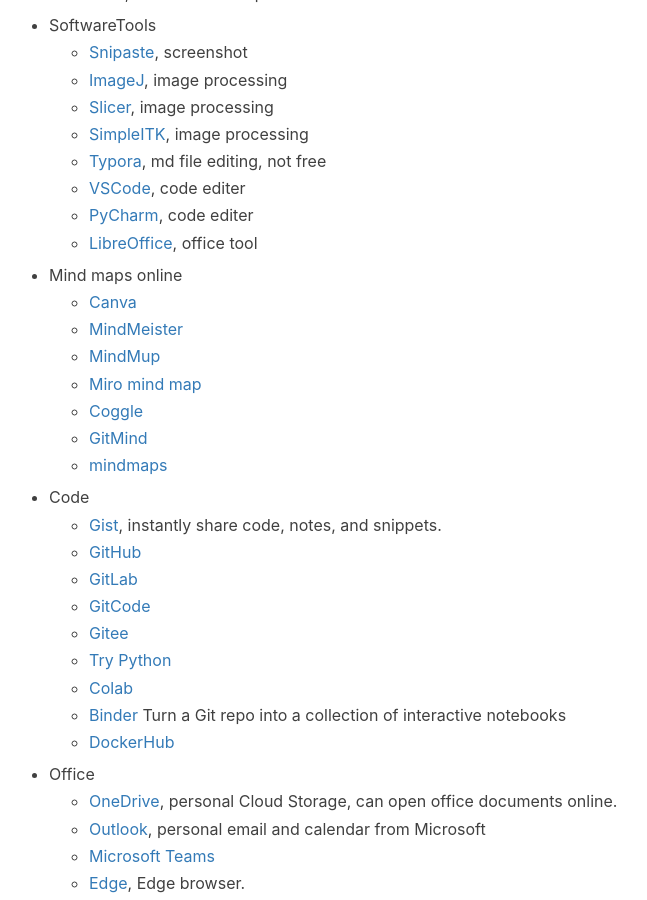
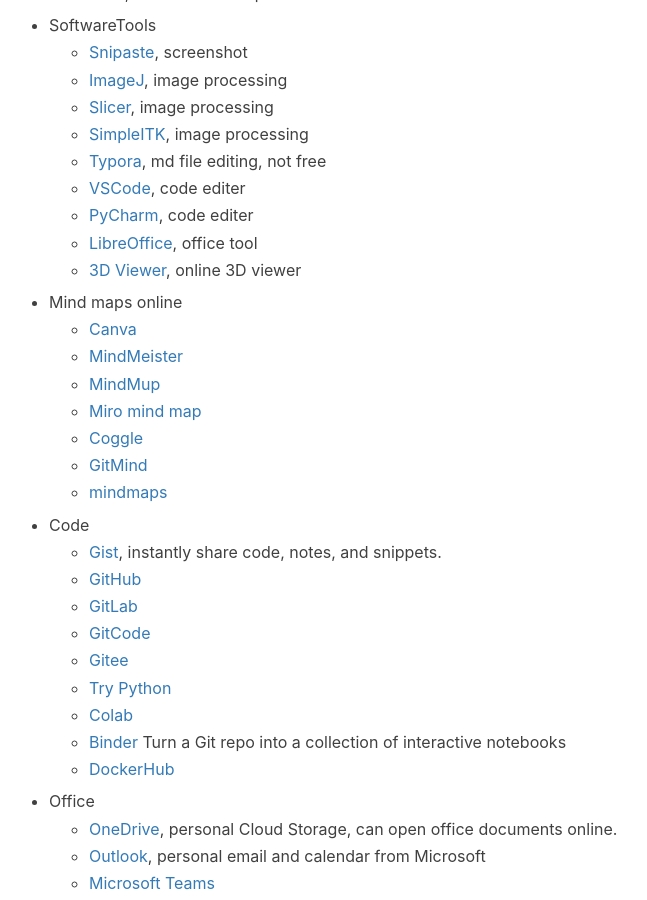
Before and after one commit to jizhang02/jizhang02.github.io, a Jekyll site: the page built from _posts/2022-09-20-productivity.markdown, in a window 1280 px wide and 900 px high, scrolled down 3557 px. Shown: the whole window, without its empty margins (256-903 px from the left). Built offline with Jekyll 4.4.1, drawn with Linux system fonts in a browser that asks for light colours; nearby versions of some CDN libraries; a script that is not in the unit is left out; comment, search, counter and statistics services are not loaded.

Commit message:
Update 2022-09-20-productivity.markdown

```diff
--- a/_posts/2022-09-20-productivity.markdown
+++ b/_posts/2022-09-20-productivity.markdown
@@ -142,6 +142,7 @@
     * [VSCode](https://code.visualstudio.com/), code editer
     * [PyCharm](https://www.jetbrains.com/pycharm/), code editer
     * [LibreOffice](https://www.libreoffice.org/), office tool
+    * [3D Viewer](https://3dviewer.net/), online 3D viewer
 
 * Mind maps online
     * [Canva](https://www.canva.com/graphs/mind-maps/)
```
